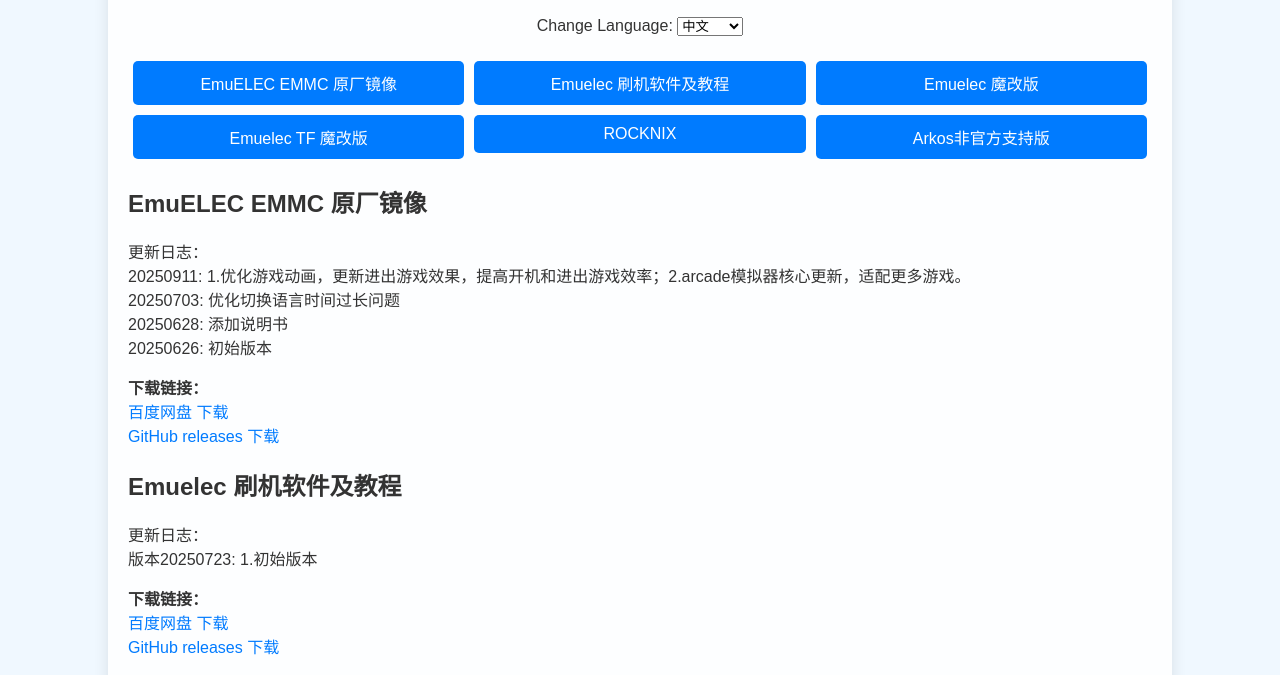
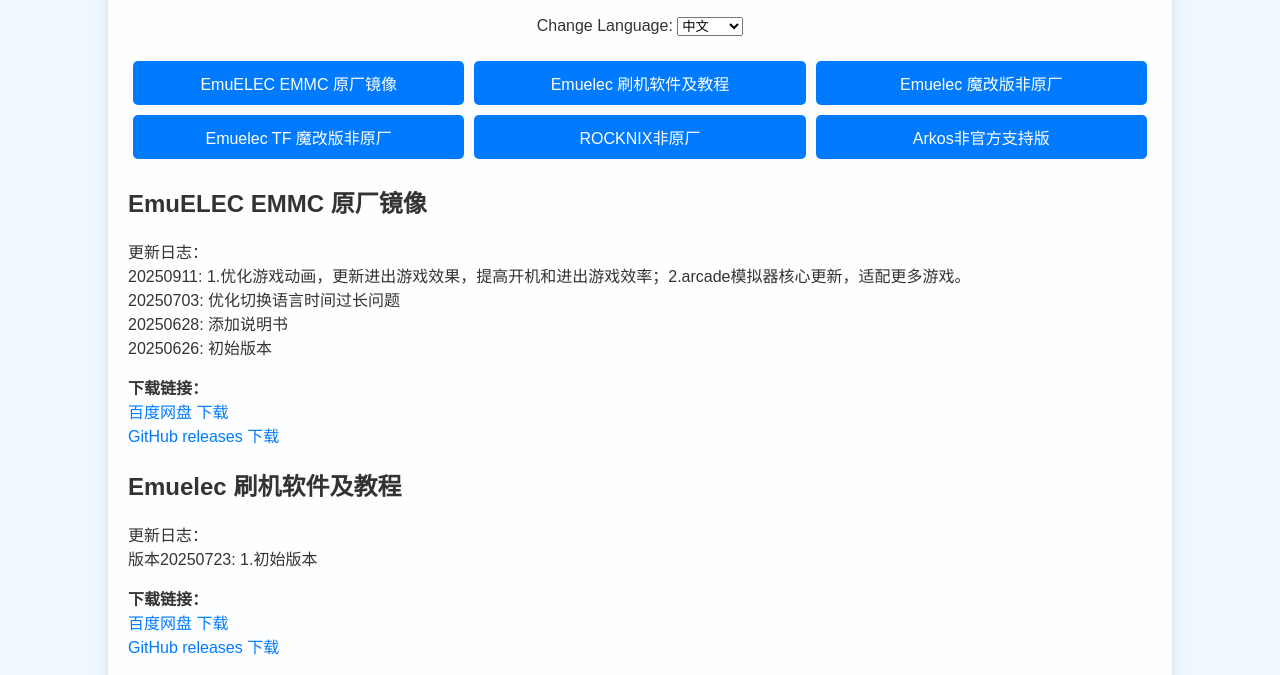
Before and after one commit to handheld520/handheld520.github.io, a plain HTML site: page handheld/XF35H.html in a window 1280 px wide. Shown: the part 90-765 px from the top of the page. Drawn offline with Linux system fonts and the light colour scheme.

```diff
--- a/handheld/XF35H.html
+++ b/handheld/XF35H.html
@@ -130,17 +130,17 @@
             downloads: {
                 zh: [
                     { platform: "百度网盘", link: "https://pan.baidu.com/s/1y9aFI-OY9BB3EZv9jYjQQg?pwd=XFXF" },
-                    { platform: "GitHub releases", link: "https://github.com/handheld520/Mymini/releases/download/20250723/default.rar" }
+                    { platform: "GitHub releases", link: "https://github.com/handheld520/Mymini/releases/download/20251103/default.rar" }
                 ],
                 en: [
                     { platform: "Baidu Netdisk", link: "https://pan.baidu.com/s/1rP180STKsC-Qf6dhkdzNyQ?pwd=XFXF" },
-                    { platform: "GitHub releases", link: "https://github.com/handheld520/Mymini/releases/download/20250723/Flashing.software.rar" }         ]
+                    { platform: "GitHub releases", link: "https://github.com/handheld520/Mymini/releases/download/20251103/Design.software.tools.zip" }         ]
             }
         },
 {
             name: {
-                zh: "Emuelec 魔改版",
-                en: "Unofficially Modified Emuelec"
+                zh: "Emuelec 魔改版非原厂",
+                en: "Unofficially Modified Emuelec(non-original/manufacturer)"
             },
             log: {
                 zh: [
@@ -161,8 +161,8 @@
         },
                 {
             name: {
-                zh: "Emuelec TF 魔改版",
-                en: "Unofficially Modified Emuelec TF"
+                zh: "Emuelec TF 魔改版非原厂",
+                en: "Unofficially Modified Emuelec TF(non-original/manufacturer)"
             },
             log: {
                 zh: [
@@ -183,8 +183,8 @@
         },
                 {
             name: {
-                zh: "ROCKNIX",
-                en: "ROCKNIX"
+                zh: "ROCKNIX非原厂",
+                en: "ROCKNIX(non-original/manufacturer)"
             },
             log: {
                 zh: [
@@ -296,4 +296,5 @@
 </script>
 
 </body>
+
 </html>
```
